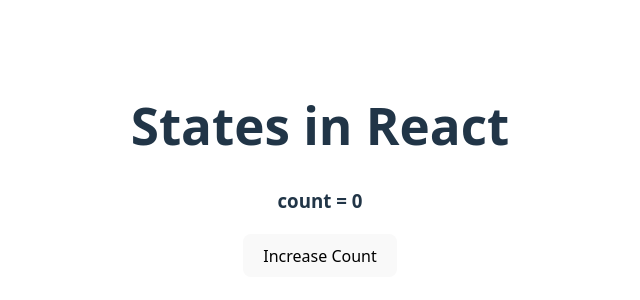
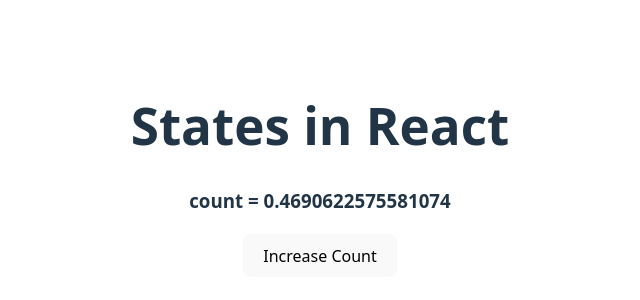
Before and after one commit to asishmehata48/60DaysOfLearning2025, a React (Vite) app in the folder react-state-class/: page / in a window 1280 px wide. Shown: the part 230-530 px from the top of the page, without its empty margins (320-960 px from the left). Built offline with nearby package versions, Linux system fonts and the light colour scheme.

Commit message:
passing function as parameter in initialization

```diff
--- a/react-state-class/src/Counter.jsx
+++ b/react-state-class/src/Counter.jsx
@@ -1,19 +1,21 @@
 import { useState } from "react"
 
+
+function init () {
+    console.log("init was executed.")
+    return Math.random();
+}
+
+
 export default function Counter() {
-    let [count, setCount] = useState(0);
+    let [count, setCount] = useState(init); //initialization
     console.log("Component is rendered");
-    console.log(`count: ${count}`);
 
     let incCount = ()  => {
         setCount((currCount) => {
             return currCount+1;
         });
-        setCount((currCount) => {
-            return currCount+1;
-        });
-        setCount(25);
-    }
+    };
     return (
         <>
             <h3>count = {count}</h3>
```
